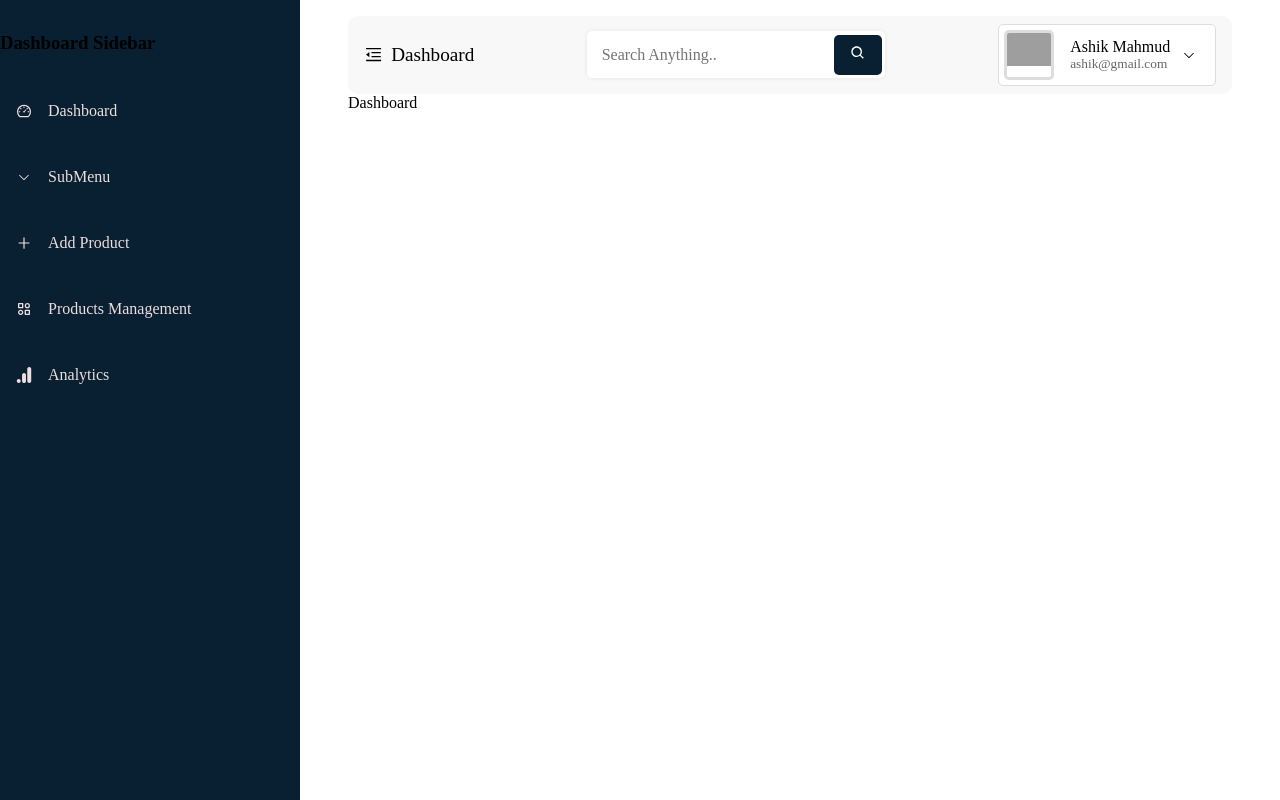
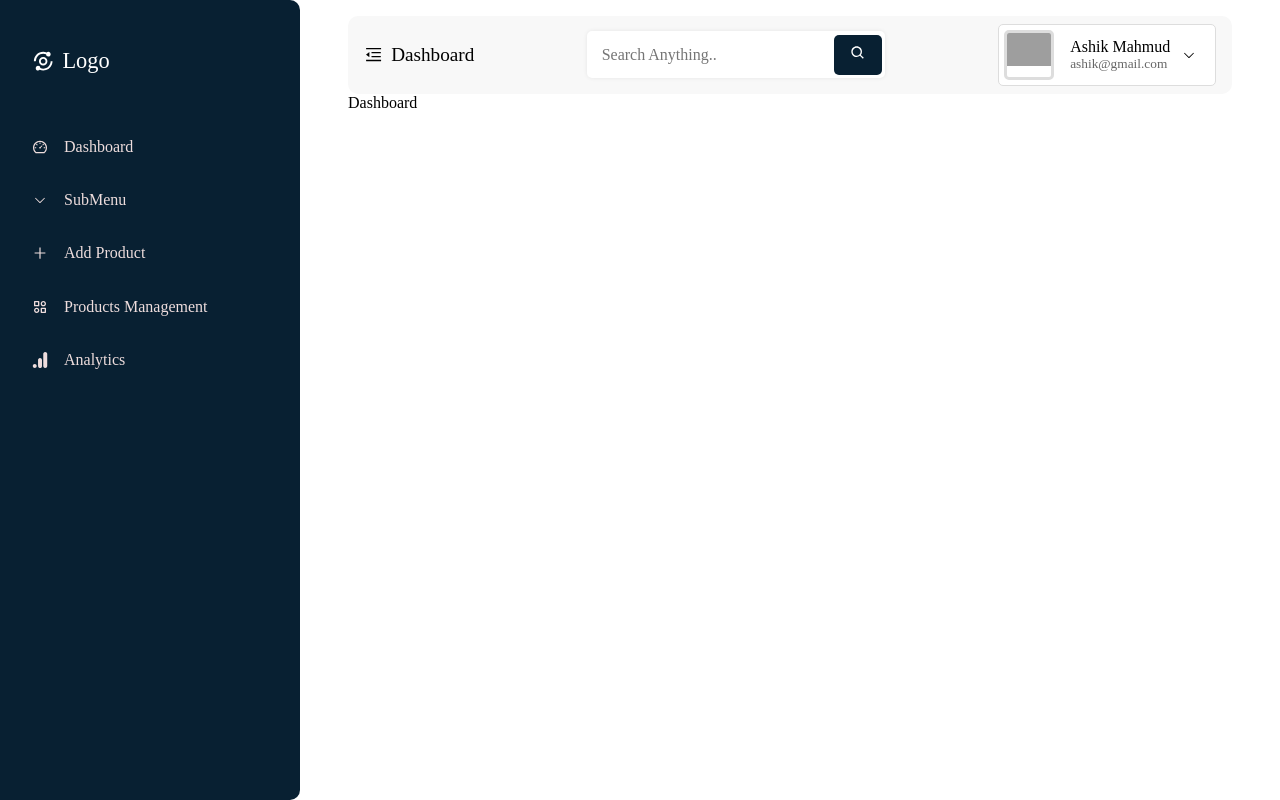
Before and after one commit to Ashik-Mahmud/react-admin-dashboard, a React (Create React App) app: page / in a window 1280 px wide. Built offline with nearby package versions, Linux system fonts and the light colour scheme; grey boxes are pictures that could not be loaded.

Commit message:
change theme color

```diff
--- a/src/Dashboard/Admin/Admin.css
+++ b/src/Dashboard/Admin/Admin.css
@@ -9,14 +9,23 @@
 }
 .dashboard-container .sidebar {
   width: 300px;
-  background-color: #082032;
+  background-color: var(--primary-color);
   position: fixed;
   min-height: 100%;
   left: 0%;
   top: 0%;
   padding: 2rem 0rem;
+  border-radius: 0px 10px 10px 0px;
 }
-
+.sidebar .logo {
+  position: relative;
+  padding: 1rem 2rem;
+  color: #fff;
+  font-size: 1.4rem;
+  display: flex;
+  align-items: center;
+  gap: 0.5rem;
+}
 .dashboard-container .sidebar menu {
   position: relative;
   margin: 2rem 0rem;
@@ -24,36 +33,37 @@
 .dashboard-container .sidebar ul {
   display: flex;
   flex-direction: column;
-  gap: 1rem;
+  gap: 0.2rem;
   list-style: none;
   margin: 0px;
   padding: 0px;
 }
 
 .sidebar li {
-  color: #edd;
+  color: var(--accent-color);
 }
 .sidebar a {
-  color: #edd;
+  color: var(--accent-color);
   text-decoration: none;
   display: flex;
   gap: 1rem;
   align-items: center;
-  padding: 1rem;
+  padding: 1rem 2rem;
   position: relative;
+  border-radius: 5px;
 }
 .sidebar a.active {
-  background: #2c394b;
+  background: var(--secondary-color);
 }
 .sidebar a.active::after {
   position: absolute;
   content: "";
   right: -13px;
   top: 8px;
-  background-color: #2c394b;
+  background-color: var(--secondary-color);
   transform: rotate(234deg);
   padding: 1.3rem;
-  content: "";
+  border-radius: 5px;
 }
 
 .dashboard-container .dashboard-content {
@@ -100,7 +110,7 @@
 }
 .search button {
   padding: 0rem 1rem 0rem;
-  background-color: #082032;
+  background-color: var(--primary-color);
   border: none;
   outline: none;
   color: #fff;
--- a/src/Dashboard/Admin/Admin.jsx
+++ b/src/Dashboard/Admin/Admin.jsx
@@ -1,6 +1,6 @@
 import React from "react";
 import { AiOutlineDashboard, AiOutlinePlus } from "react-icons/ai";
-import { BiCategoryAlt } from "react-icons/bi";
+import { BiAnalyse, BiCategoryAlt } from "react-icons/bi";
 import { SiGoogleanalytics } from "react-icons/si";
 import { VscChevronDown } from "react-icons/vsc";
 import { Link, NavLink, Outlet } from "react-router-dom";
@@ -12,7 +12,9 @@ const Admin = () => {
       <div className="dashboard-container">
         <aside className="sidebar">
           <div>
-            <h1>Dashboard Sidebar</h1>
+            <div className="logo">
+              <BiAnalyse /> <span>Logo</span>
+            </div>
             <menu>
               <ul>
                 <li>
--- a/src/index.css
+++ b/src/index.css
@@ -1,3 +1,11 @@
+/* variables  */
+
+:root {
+  --primary-color: #082032;
+  --secondary-color: #072c47;
+  --accent-color: #edd;
+}
+
 *,
 *::after,
 *::before {
```
Also changed, not shown: 1 other file (tests, documents, lock files or other folders).
